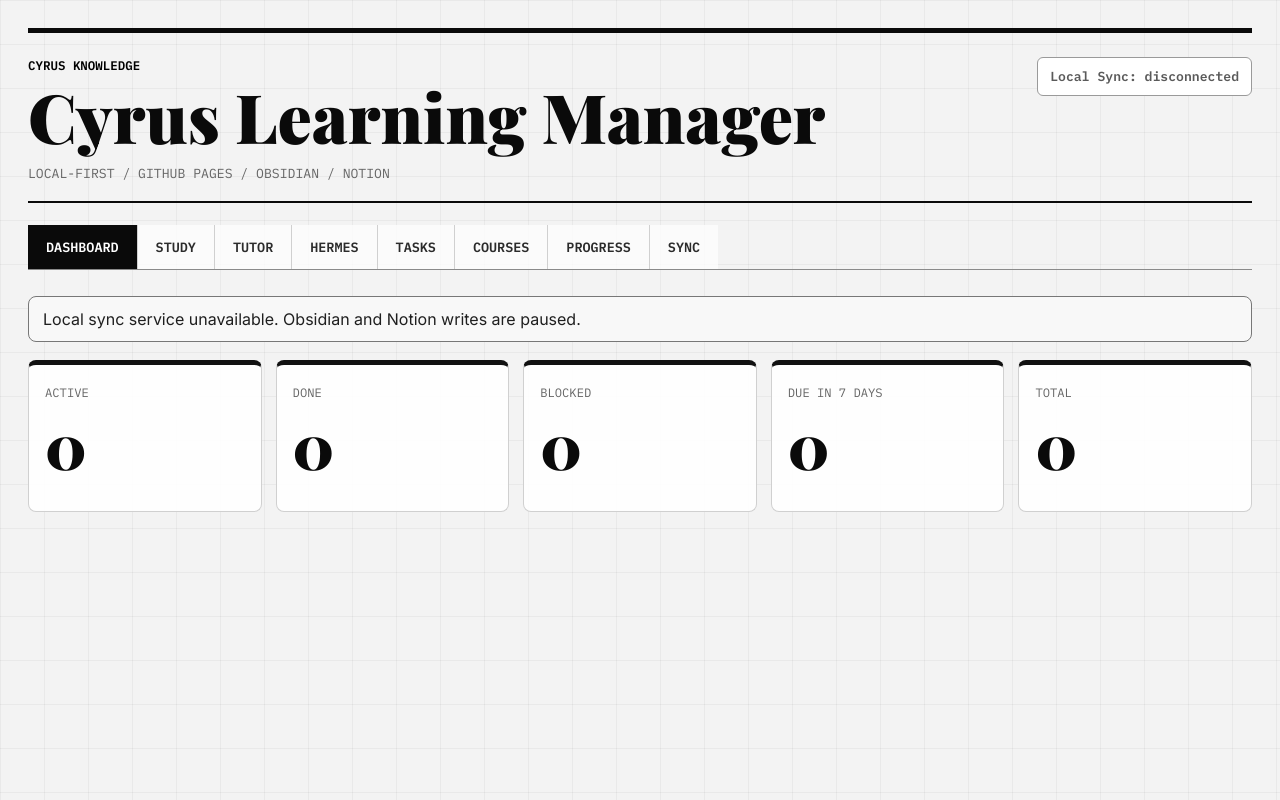
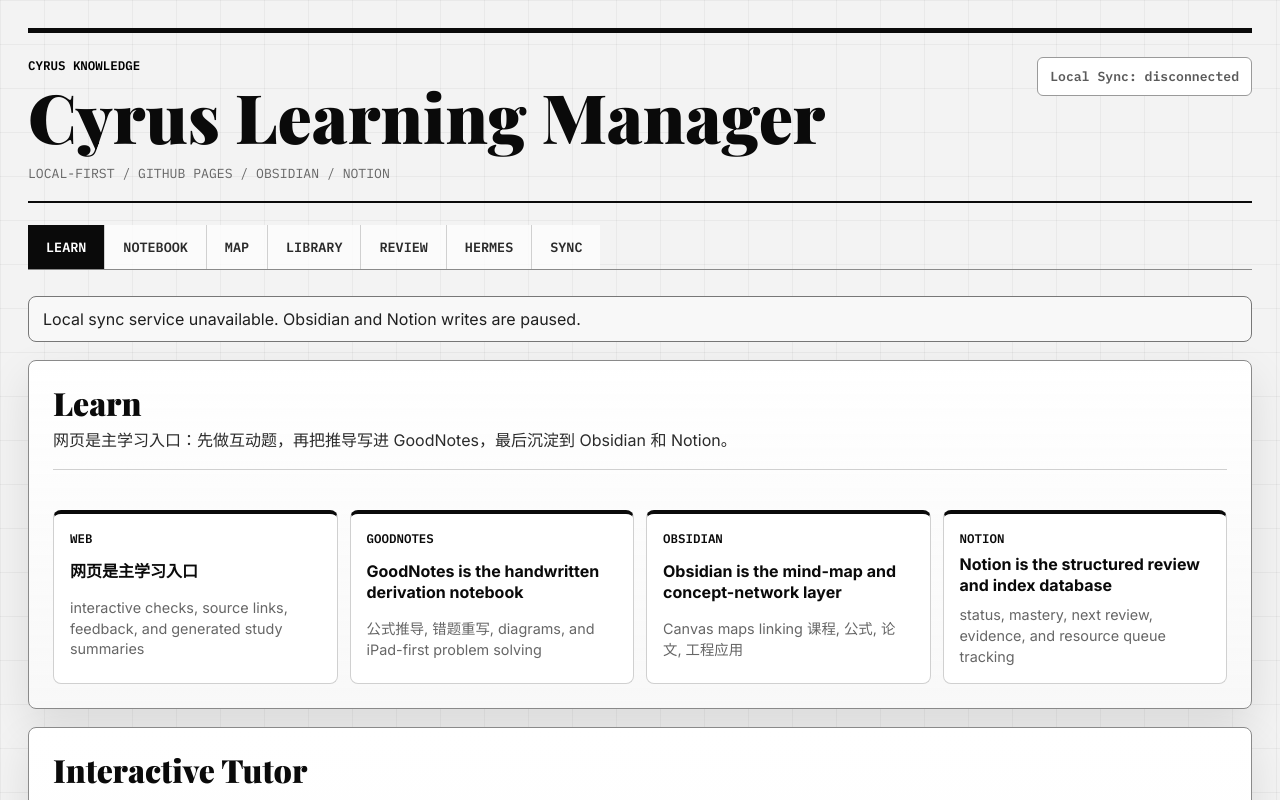
Before and after one commit to 77zmf/Cyrus-Learning-Manager, a React (Vite) app: page / in a window 1280 px wide. Shown: the top 800 px of the page. Built offline with nearby package versions, Linux system fonts and the light colour scheme; no server answers.

Commit message:
feat: refactor learning cockpit

```diff
--- a/src/App.tsx
+++ b/src/App.tsx
@@ -7,13 +7,12 @@
   type CreateTaskInput
 } from "./api/client";
 import { CoursesView } from "./components/CoursesView";
-import { Dashboard } from "./components/Dashboard";
 import { HermesConsole } from "./components/HermesConsole";
-import { InteractiveTutor } from "./components/InteractiveTutor";
-import { ProgressView } from "./components/ProgressView";
-import { StudyLab } from "./components/StudyLab";
+import { LearnView } from "./components/LearnView";
+import { MindMapView } from "./components/MindMapView";
+import { NotebookView } from "./components/NotebookView";
+import { ReviewView } from "./components/ReviewView";
 import { SyncCenter } from "./components/SyncCenter";
-import { TasksView } from "./components/TasksView";
 import type {
   HealthResponse,
   LearningTask,
@@ -22,11 +21,11 @@
   TrackId
 } from "./domain/types";
 
-type Tab = "dashboard" | "study" | "tutor" | "hermes" | "tasks" | "courses" | "progress" | "sync";
-const tabs: Tab[] = ["dashboard", "study", "tutor", "hermes", "tasks", "courses", "progress", "sync"];
+type Tab = "learn" | "notebook" | "map" | "library" | "review" | "hermes" | "sync";
+const tabs: Tab[] = ["learn", "notebook", "map", "library", "review", "hermes", "sync"];
 
 export function App() {
-  const [tab, setTab] = useState<Tab>("dashboard");
+  const [tab, setTab] = useState<Tab>("learn");
   const [tasks, setTasks] = useState<LearningTask[]>([]);
   const [health, setHealth] = useState<HealthResponse | null>(null);
   const [error, setError] = useState<string | null>(null);
@@ -102,12 +101,12 @@
       </nav>
 
       {error && tab !== "sync" ? <p className="error" role="status">{error}</p> : null}
-      {tab === "dashboard" ? <Dashboard tasks={tasks} /> : null}
-      {tab === "study" ? <StudyLab onCreateTask={handleCreateTask} /> : null}
-      {tab === "tutor" ? <InteractiveTutor /> : null}
-      {tab === "hermes" ? <HermesConsole onCreateTask={handleCreateTask} /> : null}
-      {tab === "tasks" ? (
-        <TasksView
+      {tab === "learn" ? <LearnView /> : null}
+      {tab === "notebook" ? <NotebookView /> : null}
+      {tab === "map" ? <MindMapView /> : null}
+      {tab === "library" ? <CoursesView /> : null}
+      {tab === "review" ? (
+        <ReviewView
           tasks={tasks}
           search={search}
           track={track}
@@ -121,13 +120,13 @@
           onStatusUpdate={handleStatusUpdate}
         />
       ) : null}
-      {tab === "courses" ? <CoursesView /> : null}
-      {tab === "progress" ? <ProgressView tasks={tasks} /> : null}
+      {tab === "hermes" ? <HermesConsole onCreateTask={handleCreateTask} /> : null}
       {tab === "sync" ? <SyncCenter health={health} error={error} /> : null}
     </main>
   );
 }
 
 function tabLabel(tab: Tab) {
+  if (tab === "map") return "Map";
   return tab[0].toUpperCase() + tab.slice(1);
 }
--- a/src/components/CoursesView.tsx
+++ b/src/components/CoursesView.tsx
@@ -5,10 +5,9 @@
   return (
     <section className="panel">
       <div className="section-heading">
-        <h2>Courses</h2>
+        <h2>Library</h2>
         <p>
-          Self-paced course modules with source links, derivation outputs, video entry points, and
-          paper queues.
+          Course modules, source links, video entry points, derivation outputs, and paper queues.
         </p>
       </div>
       <div className="track-grid">
--- /dev/null
+++ b/src/components/LearnView.tsx
@@ -0,0 +1,26 @@
+import { learningToolRoles } from "../domain/learning-workflow";
+import { InteractiveTutor } from "./InteractiveTutor";
+
+export function LearnView() {
+  return (
+    <section className="learning-cockpit">
+      <div className="panel cockpit-hero">
+        <div className="section-heading">
+          <h2>Learn</h2>
+          <p>网页是主学习入口：先做互动题，再把推导写进 GoodNotes，最后沉淀到 Obsidian 和 Notion。</p>
+        </div>
+        <div className="workflow-strip" aria-label="Learning workflow">
+          {learningToolRoles.map((item) => (
+            <article key={item.tool}>
+              <strong>{item.tool}</strong>
+              <span>{item.role}</span>
+              <p>{item.output}</p>
+            </article>
+          ))}
+        </div>
+      </div>
+
+      <InteractiveTutor />
+    </section>
+  );
+}
--- /dev/null
+++ b/src/components/MindMapView.tsx
@@ -0,0 +1,39 @@
+import { mindMapEntries } from "../domain/learning-workflow";
+
+export function MindMapView() {
+  return (
+    <section className="panel mindmap-view">
+      <div className="section-heading">
+        <h2>Map</h2>
+        <p>Obsidian Canvas 是思维导图层：把课程、公式、论文、工程应用连成知识网络。</p>
+      </div>
+
+      <div className="map-layout">
+        <article className="study-main">
+          <span>Obsidian Canvas</span>
+          <h3>课程 -&gt; 公式 -&gt; 论文 -&gt; 工程应用</h3>
+          <strong>每次学完一节课，都只补一个概念节点和一条关系边。</strong>
+          <p>
+            网页负责互动学习；GoodNotes 负责手写推导；Obsidian 负责把推导后的概念放回全局图谱。
+          </p>
+        </article>
+
+        {mindMapEntries.map((entry) => (
+          <article className="study-card" key={entry.path}>
+            <h3>{entry.title}</h3>
+            <dl className="compact-dl">
+              <div>
+                <dt>Canvas file</dt>
+                <dd>{entry.path}</dd>
+              </div>
+              <div>
+                <dt>Purpose</dt>
+                <dd>{entry.purpose}</dd>
+              </div>
+            </dl>
+          </article>
+        ))}
+      </div>
+    </section>
+  );
+}
--- /dev/null
+++ b/src/components/NotebookView.tsx
@@ -0,0 +1,44 @@
+import { goodNotesSections } from "../domain/learning-workflow";
+
+export function NotebookView() {
+  return (
+    <section className="panel notebook-view">
+      <div className="section-heading">
+        <h2>Notebook</h2>
+        <p>GoodNotes 是手写推导和错题复盘层。网页负责出题，iPad 负责让你真正写一遍。</p>
+      </div>
+
+      <div className="notebook-layout">
+        <article className="study-main">
+          <span>GoodNotes</span>
+          <h3>Cyrus Control Engineering</h3>
+          <strong>每节课只写一页主笔记，必要时追加错题页。</strong>
+          <p>
+            推荐页名格式：001 状态空间模型，002 可控性，003 可观性，004 LQR。网页生成的
+            GoodNotes Summary 直接复制到页尾，手写部分只保留关键推导。
+          </p>
+        </article>
+
+        <article className="study-card">
+          <h3>Page Sections</h3>
+          <ol>
+            {goodNotesSections.map((section) => (
+              <li key={section}>{section}</li>
+            ))}
+          </ol>
+        </article>
+
+        <article className="study-card template-card">
+          <h3>GoodNotes Page Template</h3>
+          <pre>{`Title:
+Definitions:
+公式推导:
+工程直觉:
+错题重写:
+GoodNotes Summary:
+Next:`}</pre>
+        </article>
+      </div>
+    </section>
+  );
+}
--- /dev/null
+++ b/src/components/ReviewView.tsx
@@ -0,0 +1,53 @@
+import type { CreateTaskInput } from "../api/client";
+import { notionLearningFields } from "../domain/learning-workflow";
+import type { LearningTask, TaskPriority, TaskStatus, TrackId } from "../domain/types";
+import { ProgressView } from "./ProgressView";
+import { TasksView } from "./TasksView";
+
+interface ReviewViewProps {
+  tasks: LearningTask[];
+  search: string;
+  track: TrackId | "";
+  status: TaskStatus | "";
+  priority: TaskPriority | "";
+  onSearchChange: (value: string) => void;
+  onTrackChange: (value: TrackId | "") => void;
+  onStatusChange: (value: TaskStatus | "") => void;
+  onPriorityChange: (value: TaskPriority | "") => void;
+  onCreateTask: (input: CreateTaskInput) => void;
+  onStatusUpdate: (taskId: string, status: TaskStatus, progress: number) => void;
+}
+
+export function ReviewView(props: ReviewViewProps) {
+  return (
+    <section className="learning-cockpit">
+      <div className="panel review-overview">
+        <div className="section-heading">
+          <h2>Review</h2>
+          <p>
+            Notion 的作用是结构化索引和复习系统：记录掌握度、下次复习、资源链接和证据，不承载长笔记。
+          </p>
+        </div>
+
+        <article className="study-main">
+          <span>Notion Learning Database</span>
+          <h3>Structured review and resource index</h3>
+          <strong>Notion tracks what to review next; Obsidian keeps the knowledge graph.</strong>
+          <p>
+            Notion rows should point back to Obsidian concepts and GoodNotes pages instead of duplicating
+            long explanations.
+          </p>
+        </article>
+
+        <div className="field-grid" aria-label="Notion learning database fields">
+          {notionLearningFields.map((field) => (
+            <span key={field}>{field}</span>
+          ))}
+        </div>
+      </div>
+
+      <ProgressView tasks={props.tasks} />
+      <TasksView {...props} />
+    </section>
+  );
+}
--- /dev/null
+++ b/src/domain/learning-workflow.ts
@@ -0,0 +1,73 @@
+export interface ToolRole {
+  tool: string;
+  role: string;
+  output: string;
+}
+
+export interface MindMapEntry {
+  title: string;
+  path: string;
+  purpose: string;
+}
+
+export const learningToolRoles: ToolRole[] = [
+  {
+    tool: "Web",
+    role: "网页是主学习入口",
+    output: "interactive checks, source links, feedback, and generated study summaries"
+  },
+  {
+    tool: "GoodNotes",
+    role: "GoodNotes is the handwritten derivation notebook",
+    output: "公式推导, 错题重写, diagrams, and iPad-first problem solving"
+  },
+  {
+    tool: "Obsidian",
+    role: "Obsidian is the mind-map and concept-network layer",
+    output: "Canvas maps linking 课程, 公式, 论文, 工程应用"
+  },
+  {
+    tool: "Notion",
+    role: "Notion is the structured review and index database",
+    output: "status, mastery, next review, evidence, and resource queue tracking"
+  }
+];
+
+export const goodNotesSections = [
+  "公式推导",
+  "错题重写",
+  "工程直觉",
+  "GoodNotes Summary",
+  "下一题"
+];
+
+export const mindMapEntries: MindMapEntry[] = [
+  {
+    title: "Learning System",
+    path: "80_Canvas/Learning System.canvas",
+    purpose: "课程 -> 公式 -> 论文 -> 工程应用"
+  },
+  {
+    title: "Work Closure Loop",
+    path: "80_Canvas/Work Closure Loop.canvas",
+    purpose: "证据 -> 状态 -> 阻塞 -> owner -> next action"
+  },
+  {
+    title: "Notion Obsidian Loop",
+    path: "80_Canvas/Notion Obsidian Loop.canvas",
+    purpose: "网页学习 -> GoodNotes -> Obsidian map -> Notion review"
+  }
+];
+
+export const notionLearningFields = [
+  "Topic",
+  "Track",
+  "Resource Type",
+  "Status",
+  "Mastery",
+  "Next Review",
+  "Obsidian Link",
+  "GoodNotes Page",
+  "Paper or Video URL",
+  "Evidence"
+];
--- a/src/styles.css
+++ b/src/styles.css
@@ -534,6 +534,113 @@
   padding: 10px 14px;
 }
 
+.learning-cockpit,
+.notebook-view,
+.mindmap-view {
+  display: grid;
+  gap: 18px;
+}
+
+.cockpit-hero {
+  display: grid;
+  gap: 18px;
+}
+
+.workflow-strip {
+  display: grid;
+  gap: 12px;
+  grid-template-columns: repeat(4, minmax(0, 1fr));
+}
+
+.workflow-strip article {
+  background: rgba(255, 255, 255, 0.94);
+  border: 1px solid var(--line);
+  border-top: 4px solid var(--ink);
+  border-radius: 8px;
+  display: grid;
+  gap: 8px;
+  min-height: 148px;
+  padding: 16px;
+}
+
+.workflow-strip strong,
+.field-grid span {
+  color: var(--ink);
+  font-family: "IBM Plex Mono", ui-monospace, SFMono-Regular, Menlo, Consolas, monospace;
+  font-size: 0.78rem;
+  font-weight: 700;
+  text-transform: uppercase;
+}
+
+.workflow-strip span {
+  color: var(--ink);
+  font-weight: 700;
+  line-height: 1.35;
+}
+
+.workflow-strip p {
+  color: var(--muted);
+  font-size: 0.9rem;
+  line-height: 1.45;
+  margin: 0;
+}
+
+.notebook-layout,
+.map-layout {
+  display: grid;
+  gap: 14px;
+  grid-template-columns: minmax(0, 1.15fr) repeat(2, minmax(220px, 0.85fr));
+}
+
+.map-layout {
+  grid-template-columns: minmax(0, 1.1fr) repeat(3, minmax(180px, 1fr));
+}
+
+.compact-dl {
+  display: grid;
+  gap: 12px;
+  margin: 0;
+}
+
+.compact-dl div {
+  border-left: 3px solid var(--line-strong);
+  padding-left: 10px;
+}
+
+.compact-dl dt {
+  color: var(--muted);
+  font-family: "IBM Plex Mono", ui-monospace, SFMono-Regular, Menlo, Consolas, monospace;
+  font-size: 0.72rem;
+  font-weight: 700;
+  text-transform: uppercase;
+}
+
+.compact-dl dd {
+  color: var(--ink);
+  line-height: 1.45;
+  margin: 4px 0 0;
+  overflow-wrap: anywhere;
+}
+
+.review-overview {
+  display: grid;
+  gap: 18px;
+}
+
+.field-grid {
+  display: grid;
+  gap: 10px;
+  grid-template-columns: repeat(auto-fit, minmax(150px, 1fr));
+}
+
+.field-grid span {
+  background: rgba(255, 255, 255, 0.94);
+  border: 1px solid var(--line);
+  border-radius: 6px;
+  min-height: 42px;
+  padding: 12px;
+}
+
 .study-card h3 {
   border-bottom: 1px solid var(--line);
   font-size: 1rem;
@@ -986,6 +1093,9 @@
   .create-task,
   .study-controls,
   .study-workspace,
+  .workflow-strip,
+  .notebook-layout,
+  .map-layout,
   .hermes-layout,
   .hermes-form,
   .tutor-layout {
```
Also changed, not shown: 3 other files (tests, documents, lock files or other folders).
